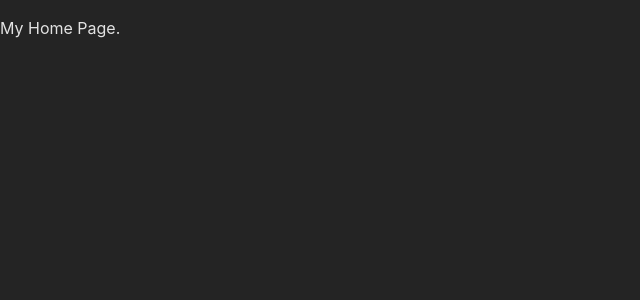
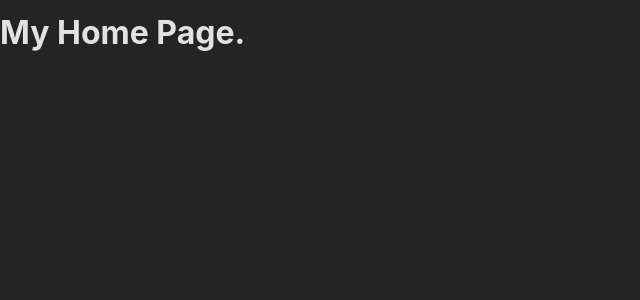
Before and after one commit to bondanjody/basic-react-router, a React (Create React App) app: page / in a window 1280 px wide. Shown: the top 300 px of the page, without its empty margins (0-640 px from the left). Built offline with nearby package versions, Linux system fonts and the light colour scheme.

Commit message:
Menambahkan route kedua (Products)

```diff
--- a/src/App.js
+++ b/src/App.js
@@ -1,8 +1,10 @@
 import { createBrowserRouter, RouterProvider } from "react-router-dom";
 import Home from "./pages/Home";
+import Products from "./pages/Products";
 
 const router = createBrowserRouter([
   { path: '/', element: <Home />},
+  {path: '/products', element: <Products />}
 ]);
 
 function App() {
--- a/src/pages/Home.js
+++ b/src/pages/Home.js
@@ -1,5 +1,5 @@
 const Home = () => {
-    return <p>My Home Page.</p>
+    return <h1>My Home Page.</h1>
 }
 
 export default Home;
--- /dev/null
+++ b/src/pages/Products.js
@@ -0,0 +1,5 @@
+const Products = () => {
+    return <h1>Products Page.</h1>
+}
+
+export default Products;
```
